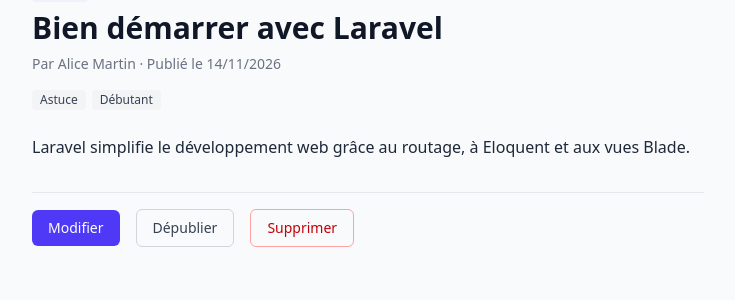
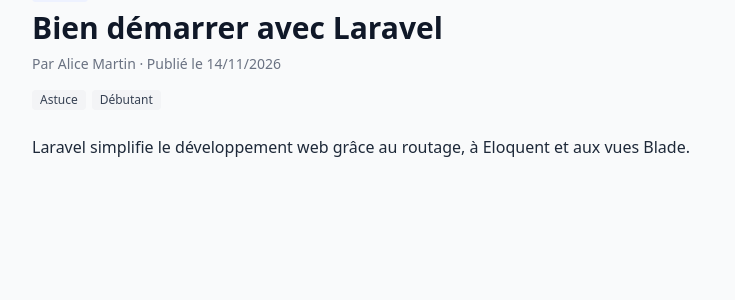
Before and after one commit to montassarchraigui99-ops/mini-cms, a Laravel app: page /posts/1 in a window 1280 px wide. Shown: the part 143-443 px from the top of the page, without its empty margins (112-847 px from the left). Run offline with Laravel 12, Linux system fonts and the light colour scheme; data comes from the database, SQL or seed files in the repository; style sheets or scripts are compiled from the project's sources.

Commit message:
Ajouter la PostPolicy

```diff
--- a/app/Http/Controllers/PostController.php
+++ b/app/Http/Controllers/PostController.php
@@ -9,6 +9,7 @@ use App\Models\Post;
 use App\Models\Tag;
 use Illuminate\Http\RedirectResponse;
 use Illuminate\Support\Arr;
+use Illuminate\Support\Facades\Gate;
 use Illuminate\View\View;
 
 class PostController extends Controller
@@ -86,6 +87,8 @@ class PostController extends Controller
 
     public function edit(Post $post): View
     {
+        Gate::authorize('update', $post);
+
         $post->load('tags');
 
         return view('posts.edit', [
@@ -110,6 +113,8 @@ class PostController extends Controller
 
     public function destroy(Post $post): RedirectResponse
     {
+        Gate::authorize('delete', $post);
+
         $post->delete();
 
         return redirect()->route('posts.index')->with('success', 'Article supprimé.');
@@ -117,6 +122,8 @@ class PostController extends Controller
 
     public function togglePublication(Post $post): RedirectResponse
     {
+        Gate::authorize('update', $post);
+
         $isPublished = ! $post->is_published;
 
         $post->update([
--- a/app/Http/Requests/UpdatePostRequest.php
+++ b/app/Http/Requests/UpdatePostRequest.php
@@ -13,7 +13,7 @@ class UpdatePostRequest extends FormRequest
      */
     public function authorize(): bool
     {
-        return true;
+        return $this->user()->can('update', $this->route('post'));
     }
 
     /**
--- /dev/null
+++ b/app/Policies/PostPolicy.php
@@ -0,0 +1,25 @@
+<?php
+
+namespace App\Policies;
+
+use App\Models\Post;
+use App\Models\User;
+
+class PostPolicy
+{
+    /**
+     * Determine whether the user can update the model.
+     */
+    public function update(User $user, Post $post): bool
+    {
+        return $user->isAdmin() || $user->id === $post->user_id;
+    }
+
+    /**
+     * Determine whether the user can delete the model.
+     */
+    public function delete(User $user, Post $post): bool
+    {
+        return $this->update($user, $post);
+    }
+}
--- a/resources/views/posts/show.blade.php
+++ b/resources/views/posts/show.blade.php
@@ -36,22 +36,31 @@
 
         <div class="text-gray-800 leading-relaxed whitespace-pre-line">{{ $post->body }}</div>
 
-        <div class="mt-8 flex items-center gap-4 border-t border-gray-200 pt-4">
-            <a href="{{ route('posts.edit', $post) }}" class="rounded-md bg-indigo-600 px-4 py-2 text-sm font-medium text-white hover:bg-indigo-700">Modifier</a>
-
+        @can('update', $post)
+            <div class="mt-8 flex flex-wrap items-start gap-4">
                 <form method="POST" action="{{ route('posts.publication', $post) }}">
                     @csrf
                     @method('PATCH')
-                <button type="submit" class="rounded-md border border-gray-300 px-4 py-2 text-sm font-medium text-gray-700 hover:bg-gray-50">
-                    {{ $post->is_published ? 'Dépublier' : 'Publier' }}
-                </button>
+
+                    <button type="submit" class="rounded-md bg-indigo-600 px-4 py-2 text-sm font-medium text-white hover:bg-indigo-700">{{ $post->is_published ? 'Dépublier' : 'Publier' }}</button>
                 </form>
 
-            <form method="POST" action="{{ route('posts.destroy', $post) }}">
+                <a href="{{ route('posts.edit', $post) }}" class="rounded-md border border-indigo-600 px-4 py-2 text-sm font-medium text-indigo-600 hover:bg-indigo-50">Modifier</a>
+
+                @can('delete', $post)
+                    <details>
+                        <summary class="cursor-pointer rounded-md border border-red-600 px-4 py-2 text-sm font-medium text-red-700 hover:bg-red-50">Supprimer</summary>
+
+                        <form method="POST" action="{{ route('posts.destroy', $post) }}" class="mt-3 rounded-md border border-red-200 bg-red-50 p-4">
                             @csrf
                             @method('DELETE')
-                <button type="submit" class="rounded-md border border-red-300 px-4 py-2 text-sm font-medium text-red-700 hover:bg-red-50">Supprimer</button>
+
+                            <p class="mb-3 text-sm text-red-900">Cette action est définitive : l'article sera effacé de la base.</p>
+                            <button type="submit" class="rounded-md bg-red-600 px-4 py-2 text-sm font-medium text-white hover:bg-red-700">Confirmer la suppression</button>
                         </form>
+                    </details>
+                @endcan
             </div>
+        @endcan
     </article>
 </x-layout>
```
Also changed, not shown: tests/Feature/AuthorizationTest.php (added, +95 -0 lines). Lines whose indentation alone changed are shown as unchanged.
